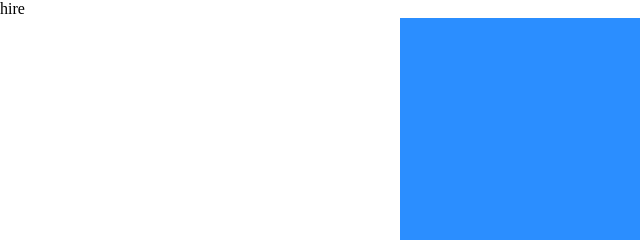
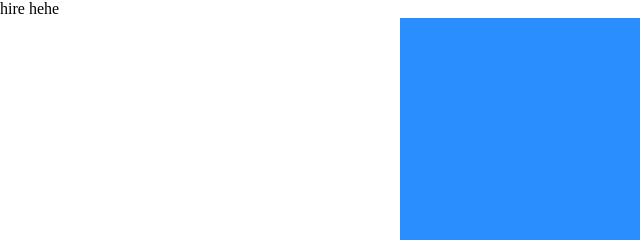
Before and after one commit to StewardHail3433/StewardHail3433.github.io, a plain HTML site: page index.html in a window 1280 px wide. Shown: the top 240 px of the page, 0-640 px from the left. Drawn offline with Linux system fonts and the light colour scheme.

Commit message:
index update

```diff
--- a/index.html
+++ b/index.html
@@ -5,7 +5,7 @@
         <link rel="stylesheet" href="styles/style.css">
     </head>
     <body>
-        <p>hire</p>
+        <p>hire hehe</p>
         <canvas id="myCanvas" width="480" height="320"></canvas>
         <button id="touch">touch</button>
         <button id="key">A and D</button>
```
